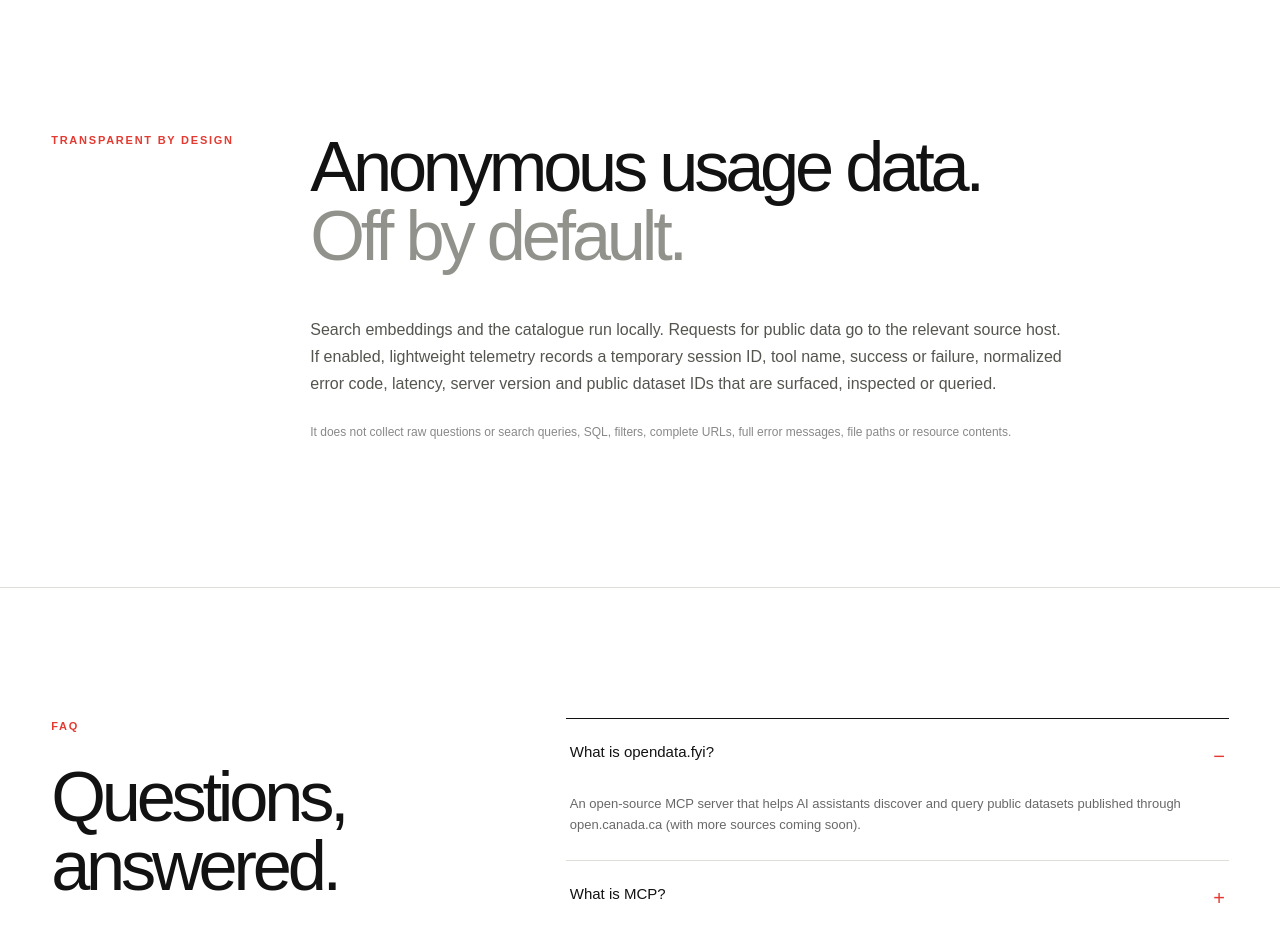
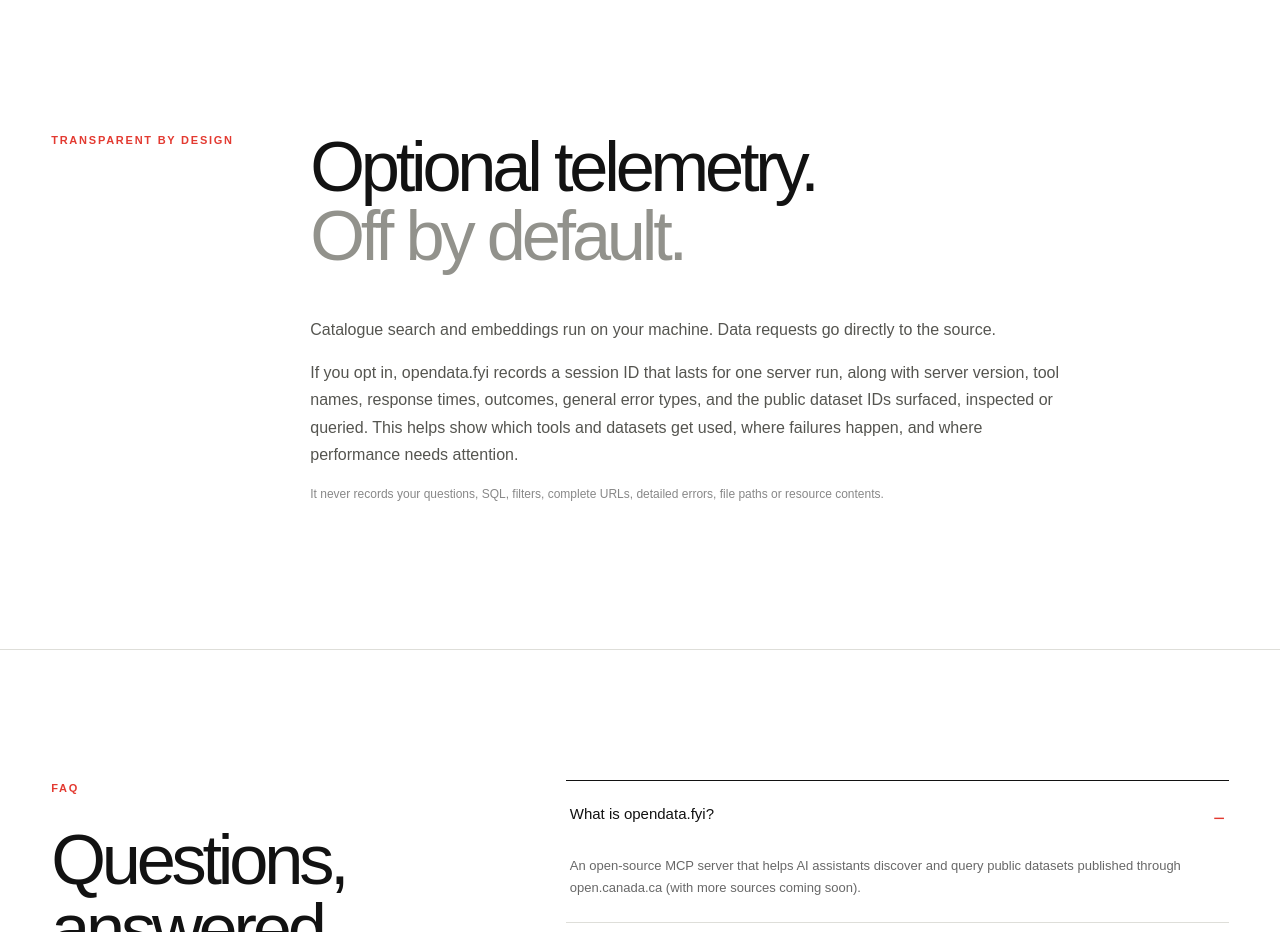
Before and after one commit to hsaripalli/opendatafyi-frontend, a Next.js app: page / in a window 1280 px wide. Shown: the part 4700-5632 px from the top of the page. Built offline with nearby package versions, Linux system fonts and the light colour scheme.

Commit message:
Update optional telemetry privacy copy and styling

```diff
--- a/app/globals.css
+++ b/app/globals.css
@@ -159,6 +159,7 @@
 
 .technical > div > p { max-width: 960px; margin-top: 46px; }
 .privacy > div > p { max-width: 760px; margin-top: 46px; }
+.privacy > div > p + p { margin-top: 16px; }
 .technical-copy p + p { margin-top: 22px; }
 
 .get-started { background: #fff; display: grid; grid-template-columns: .85fr 1.15fr; gap: 9vw; align-items: center; }
@@ -174,7 +175,7 @@
 .code-note code { color: var(--ink); }
 
 .privacy code { background: #e4e4df; padding: 3px 6px; font-size: 12px; color: var(--ink); }
-.privacy .small { font-size: 12px; color: #888; margin-top: 24px; }
+.privacy .small { font-size: 12px; color: #888; margin-top: 16px; }
 
 .faq { display: grid; grid-template-columns: 35% 1fr; gap: 8vw; }
 .faq h2 { margin-top: 28px; }
--- a/app/page.tsx
+++ b/app/page.tsx
@@ -280,9 +280,10 @@
       <section className="privacy">
         <p className="section-kicker">Transparent by design</p>
         <div>
-          <h2>Anonymous usage data.<br /><span>Off by default.</span></h2>
-          <p>Search embeddings and the catalogue run locally. Requests for public data go to the relevant source host. If enabled, lightweight telemetry records a temporary session ID, tool name, success or failure, normalized error code, latency, server version and public dataset IDs that are surfaced, inspected or queried.</p>
-          <p className="small">It does not collect raw questions or search queries, SQL, filters, complete URLs, full error messages, file paths or resource contents. </p>
+          <h2>Optional telemetry.<br /><span>Off by default.</span></h2>
+          <p>Catalogue search and embeddings run on your machine. Data requests go directly to the source.</p>
+          <p>If you opt in, opendata.fyi records a session ID that lasts for one server run, along with server version, tool names, response times, outcomes, general error types, and the public dataset IDs surfaced, inspected or queried. This helps show which tools and datasets get used, where failures happen, and where performance needs attention.</p>
+          <p className="small">It never records your questions, SQL, filters, complete URLs, detailed errors, file paths or resource contents.</p>
         </div>
       </section>
 
```
